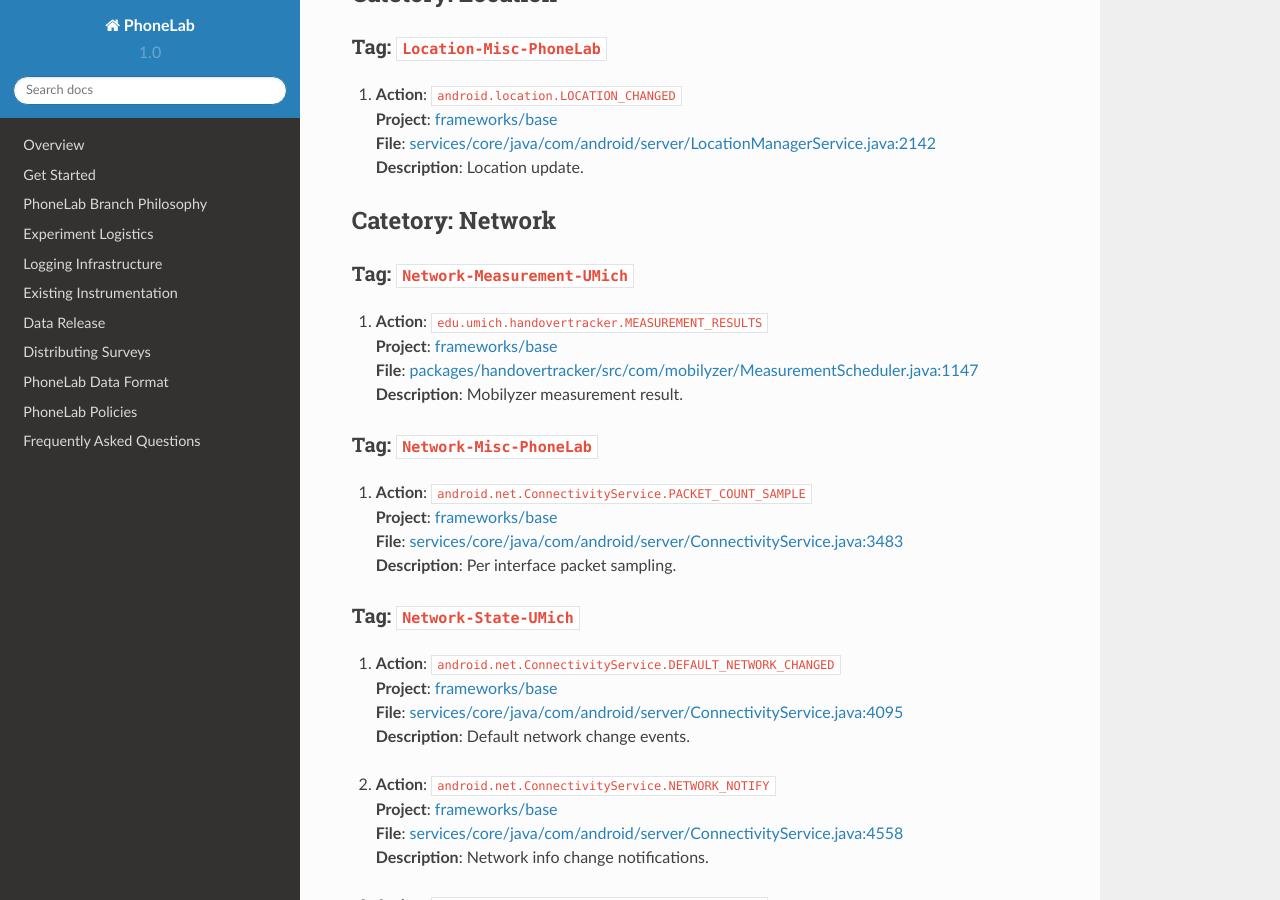
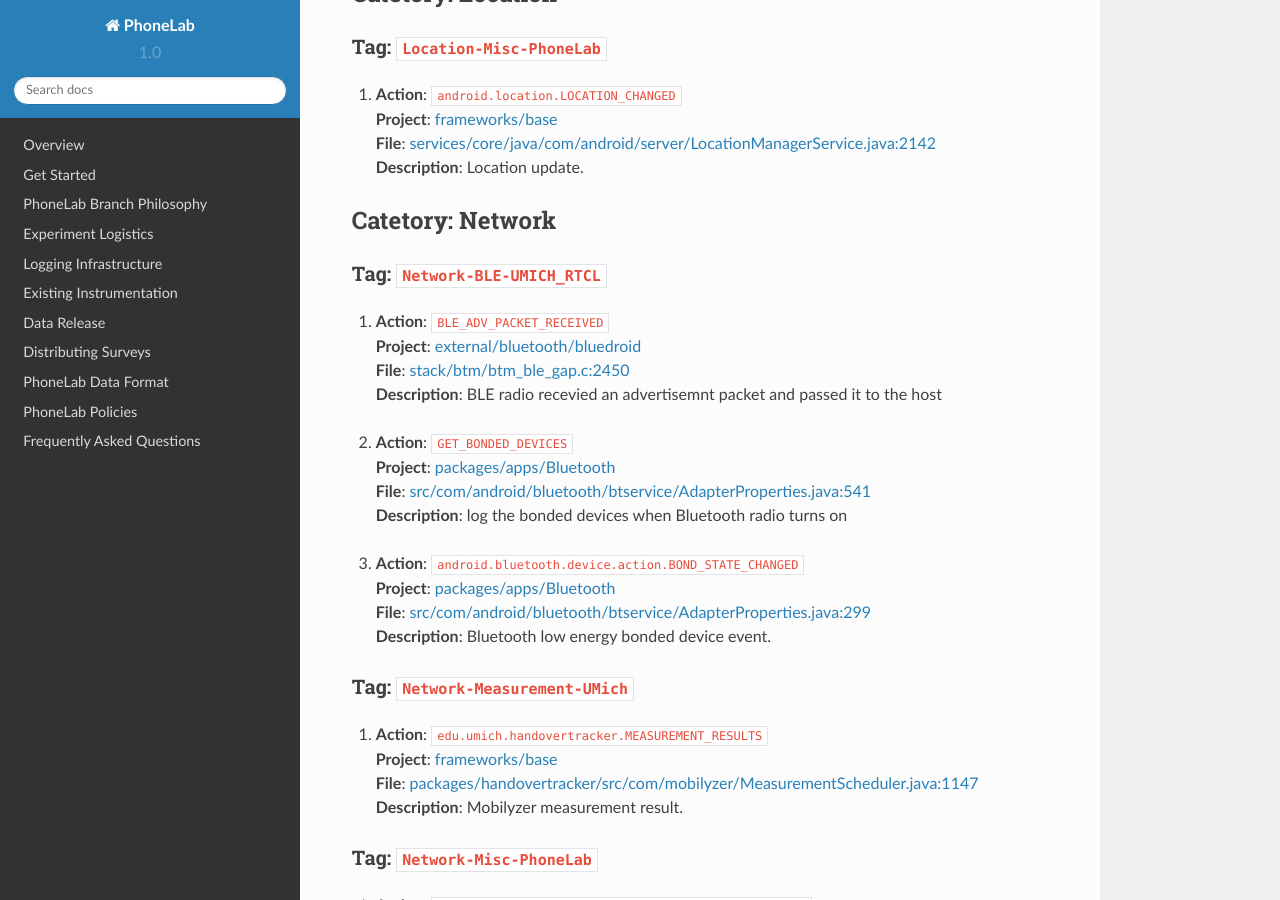
Before and after one commit to blue-systems-group/project.phonelab.doc, a Sphinx documentation site: the page built from source/tagdoc.rst, in a window 1280 px wide and 900 px high, scrolled down 1386 px. Built offline with Sphinx 7.4.7 and the Read the Docs theme 2.0.0, drawn with Linux system fonts in a browser that asks for light colours; formulas are drawn with MathJax 3; some of the changed text lies outside the part shown.

Commit message:
update tagdoc

```diff
--- a/source/tagdoc.rst
+++ b/source/tagdoc.rst
@@ -81,6 +81,26 @@ Tag: ``Location-Misc-PhoneLab``
 
 Catetory: Network
 +++++++++++++++++
+
+
+Tag: ``Network-BLE-UMICH_RTCL``
+~~~~~~~~~~~~~~~~~~~~~~~~~~~~~~~
+
+#. | **Action**: ``BLE_ADV_PACKET_RECEIVED``
+   | **Project**: `external/bluetooth/bluedroid <http://platform.phone-lab.org:8080/gitweb?p=platform/external/bluetooth/bluedroid.git>`_
+   | **File**: `stack/btm/btm_ble_gap.c:2450 <http://platform.phone-lab.org:8080/gitweb?p=platform/external/bluetooth/bluedroid.git;a=blob;f=stack/btm/btm_ble_gap.c;hb=refs/heads/phonelab/android-5.1.1_r3/release-2.1.1#l2450>`_
+   | **Description**: BLE radio recevied an advertisemnt packet and passed it to the host
+
+#. | **Action**: ``GET_BONDED_DEVICES``
+   | **Project**: `packages/apps/Bluetooth <http://platform.phone-lab.org:8080/gitweb?p=platform/packages/apps/Bluetooth.git>`_
+   | **File**: `src/com/android/bluetooth/btservice/AdapterProperties.java:541 <http://platform.phone-lab.org:8080/gitweb?p=platform/packages/apps/Bluetooth.git;a=blob;f=src/com/android/bluetooth/btservice/AdapterProperties.java;hb=refs/heads/phonelab/android-5.1.1_r3/release-2.1.1#l541>`_
+   | **Description**: log the bonded devices when Bluetooth radio turns on
+
+#. | **Action**: ``android.bluetooth.device.action.BOND_STATE_CHANGED``
+   | **Project**: `packages/apps/Bluetooth <http://platform.phone-lab.org:8080/gitweb?p=platform/packages/apps/Bluetooth.git>`_
+   | **File**: `src/com/android/bluetooth/btservice/AdapterProperties.java:299 <http://platform.phone-lab.org:8080/gitweb?p=platform/packages/apps/Bluetooth.git;a=blob;f=src/com/android/bluetooth/btservice/AdapterProperties.java;hb=refs/heads/phonelab/android-5.1.1_r3/release-2.1.1#l299>`_
+   | **Description**: Bluetooth low energy bonded device event.
+
 
 
 Tag: ``Network-Measurement-UMich``
```
Also changed, not shown: other parts of source/tagdoc.rst (+4 -4 lines).
